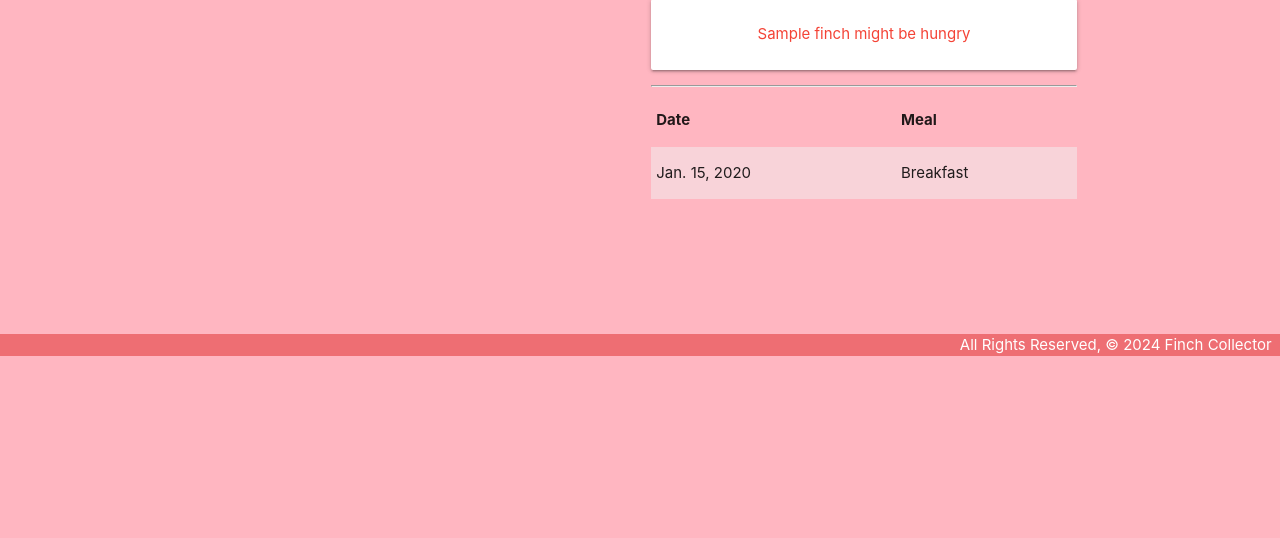
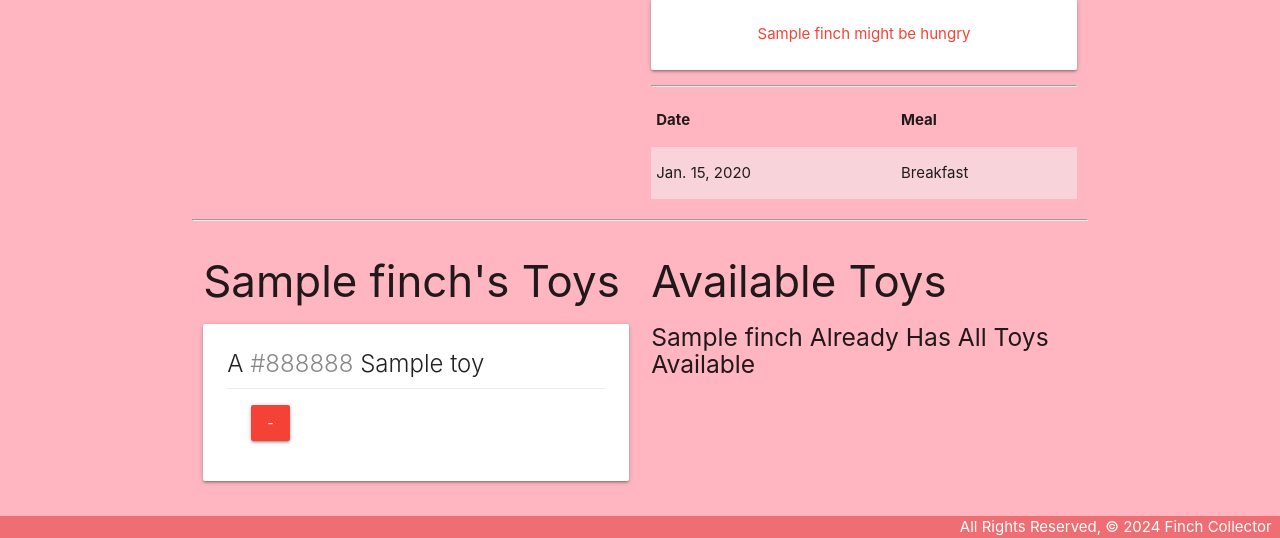
Before and after one commit to RyanCLuis/finch-collector, a Django app: page /finches/1 in a window 1280 px wide. Shown: the part 444-982 px from the top of the page. Before the commit the page ends 800 px from the top, so only its background shows below. Run offline with Django 3.2, Linux system fonts and the light colour scheme; tables that the repository leaves empty hold one stand-in row (values such as "Sample post").

Commit message:
can assoc toys on detail page

```diff
--- a/main_app/templates/finches/detail.html
+++ b/main_app/templates/finches/detail.html
@@ -53,6 +53,54 @@
             </table>
         </div>
     </div>
+    <hr>
+    <div class="row">
+        <div class="col s6">
+            <h3>{{ finch.name }}'s Toys</h3>
+            {% if finch.toys.count %}
+                {% for toy in finch.toys.all %}
+                    <div class="card">
+                        <div class="card-content">
+                            <span class="card-title">
+                            A <span style="color: {{ toy.color }}">{{ toy.color }}</span> {{ toy.name }}
+                            </span>
+                            <div class="card-action">
+                                <form action="{% url 'unassoc_toy' finch.id toy.id %}" method="POST">
+                                    {% csrf_token %}
+                                    <button class="btn red" type="submit">-</button>
+                                </form>
+                            </div>
+                        </div>
+                    </div>
+                {% endfor %}
+            {% else %}
+                <h5>No Toys 😿</h5>
+            {% endif %}
+        </div>
+    <!-- Available toys will come after this line -->
+        <div class="col s6">
+            <h3>Available Toys</h3>
+            {% if toys.count %}
+                {% for toy in toys.all %}
+                    <div class="card">
+                    <div class="card-content">
+                        <span class="card-title">
+                        A <span style="color: {{ toy.color }}">{{ toy.color }}</span> {{ toy.name }}
+                        </span>
+                    </div>
+                    <div class="card-action">
+                        <form action="{% url 'assoc_toy' finch.id toy.id %}" method="POST">
+                            {% csrf_token %}
+                            <button type="submit" class="btn">Add</button>
+                        </form>
+                    </div>
+                    </div>
+                {% endfor %}
+            {% else %}
+                <h5>{{finch.name}} Already Has All Toys Available</h5>
+            {% endif %}
+        </div>
+        </div>
     <script>
         // identify the element
         const dateEl = document.getElementById('id_date')
--- a/main_app/urls.py
+++ b/main_app/urls.py
@@ -15,4 +15,6 @@ urlpatterns = [
     path('toys/<int:pk>/update', views.ToyUpdate.as_view(), name='toys_update'),
     path('toys/<int:pk>/delete', views.ToyDelete.as_view(), name='toys_delete'),
     path('toys/<int:pk>', views.ToyDetail.as_view(), name='toys_detail'),
+    path('finches/<int:finch_id>/assoc_toy/<int:toy_id>', views.assoc_toy, name='assoc_toy'),
+    path('finches/<int:finch_id>/unassoc_toy/<int:toy_id>', views.unassoc_toy, name='unassoc_toy'),
 ]
--- a/main_app/views.py
+++ b/main_app/views.py
@@ -29,8 +29,10 @@ def finches_index(request):
 
 def finches_detail(request, finch_id):
     finch = Finch.objects.get(id=finch_id)
+    id_list = finch.toys.all().values_list('id')
+    toys_finch_doesnt_have = Toy.objects.exclude(id__in=id_list)
     feeding_form = FeedingForm()
-    return render(request, 'finches/detail.html', { 'finch': finch, 'feeding_form': feeding_form })
+    return render(request, 'finches/detail.html', { 'finch': finch, 'feeding_form': feeding_form, 'toys': toys_finch_doesnt_have })
 
 class FinchCreate(CreateView):
     model = Finch
@@ -80,3 +82,11 @@ class ToyUpdate(UpdateView):
 class ToyDelete(DeleteView):
     model = Toy
     success_url = '/toys'
+
+def assoc_toy(request, finch_id, toy_id):
+    Finch.objects.get(id=finch_id).toys.add(toy_id)
+    return redirect('detail', finch_id=finch_id)
+
+def unassoc_toy(request, finch_id, toy_id):
+    Finch.objects.get(id=finch_id).toys.remove(toy_id)
+    return redirect('detail', finch_id=finch_id)
```
